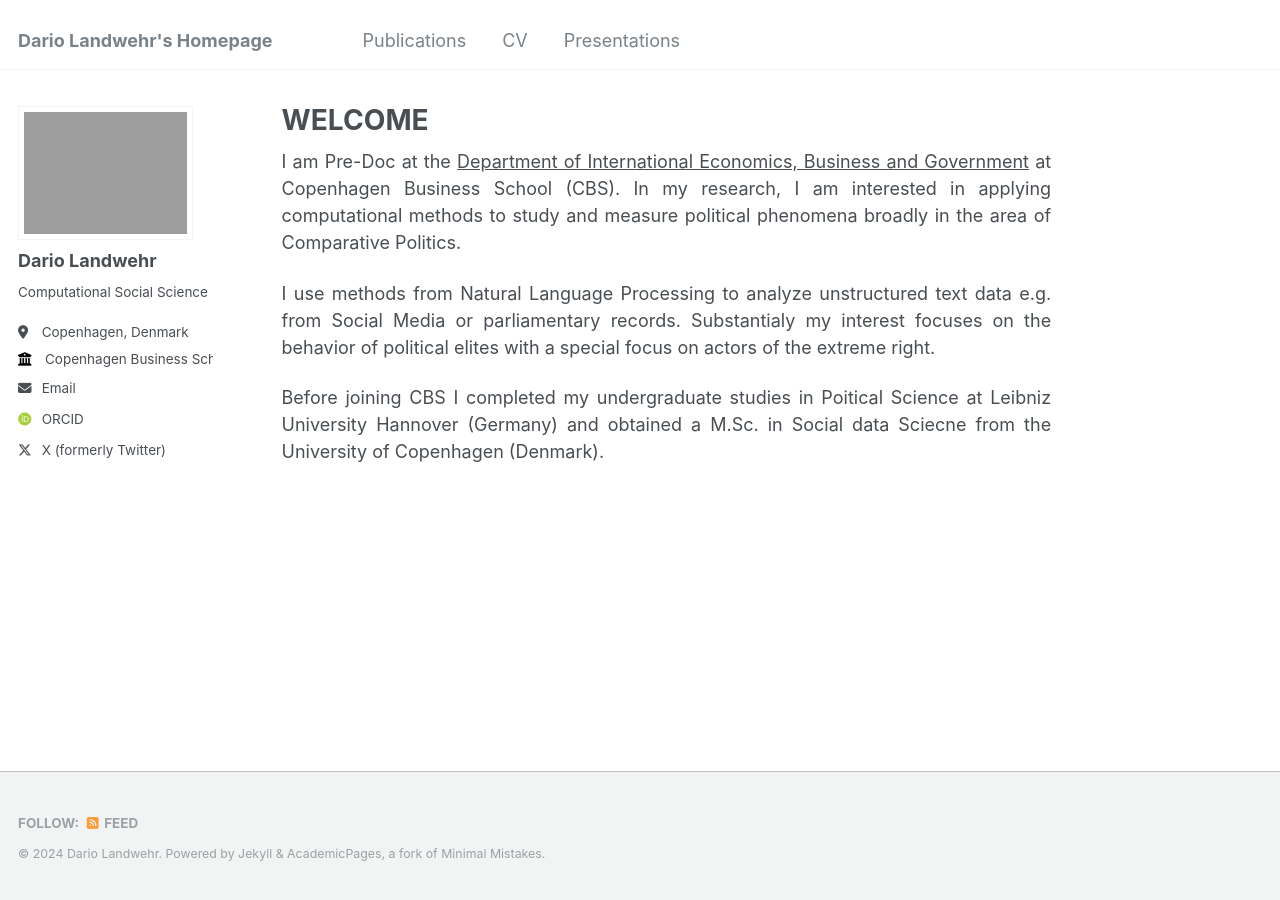
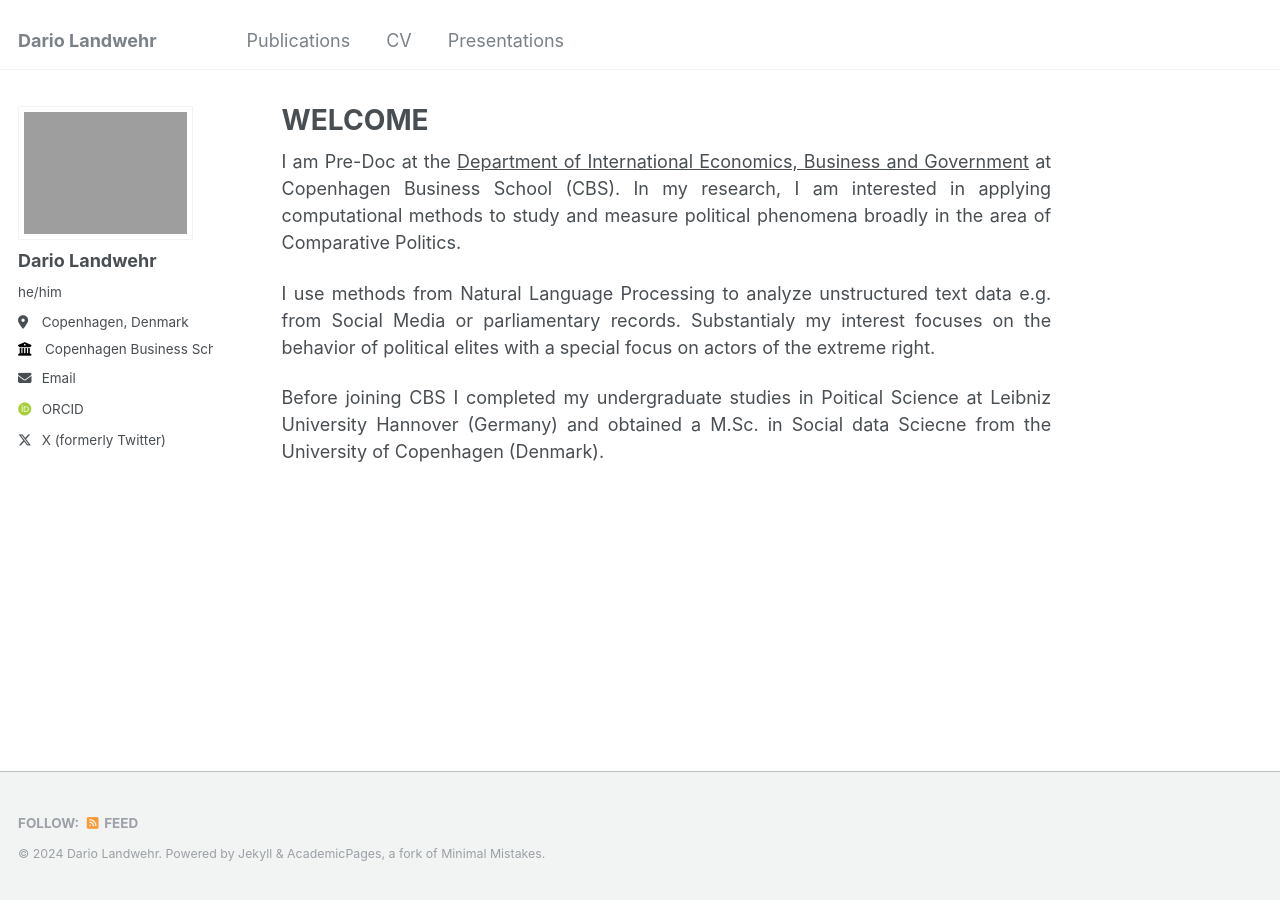
Before and after one commit to DarioLandwehr/DarioLandwehr.github.io, a Jekyll site: the page built from _pages/about.md, in a window 1280 px wide. Built offline with Jekyll 4.4.1, drawn with Linux system fonts in a browser that asks for light colours; some web fonts are replaced.

Commit message:
Update _config.yml

```diff
--- a/_config.yml
+++ b/_config.yml
@@ -8,7 +8,7 @@
 
 # Basic Site Settings
 locale                   : "en-US"
-title                    : "Dario Landwehr's Homepage"
+title                    : "Dario Landwehr"
 title_separator          : "-"
 name                     : &name "Dario Landwehr"
 description              : &description "personal description"
@@ -23,8 +23,8 @@ author:
   # Biographic information
   avatar           : "profile_dario.png"
   name             : "Dario Landwehr"
-  pronouns         : # example: "she/her"
-  bio              : "Computational Social Science"
+  pronouns         : "he/him"
+  bio              : #"Computational Social Science"
   location         : "Copenhagen, Denmark"
   employer         : "Copenhagen Business School"
   uri              : # URL
```
